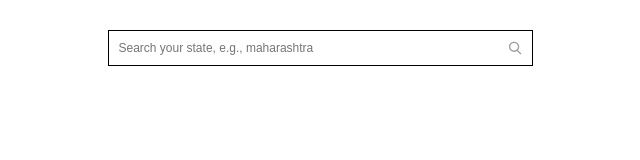
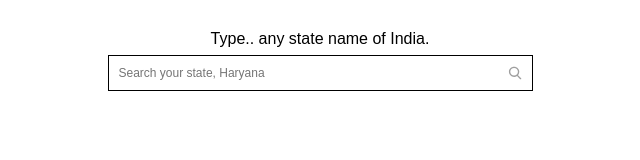
Before and after one commit to KSrahul/autoSuggestionInput, a plain HTML site: page index.html in a window 1280 px wide. Shown: the whole page, without its empty margins (320-960 px from the left). Drawn offline with nearby package versions, Linux system fonts and the light colour scheme.

Commit message:
Update index.html

```diff
--- a/index.html
+++ b/index.html
@@ -9,7 +9,12 @@
         body{
             margin: 10px;
         }
-
+        .indian-sta{
+          font-family: sans-serif;
+          font-weight: 300;
+          padding-bottom: 7px;
+          text-align: center
+        }
         .searchItem{
             cursor: pointer;
         }
@@ -78,9 +83,10 @@
 </head>
 <body>
     <div class="search-main">
+        <span class="indian-sta">Type.. any state name of India.</span>
         <div class="search-internal">
             <div class="search-ic">
-                <input type="text" placeholder="Search your state, e.g., maharashtra" id="search">
+                <input type="text" placeholder="Search your state, Haryana" id="search">
                 <span class="search-pop-icon">
                     <span class="search-icon">
                         <svg xmlns="http://www.w3.org/2000/svg" width="18" height="22" viewBox="0 0 22 22">
```
